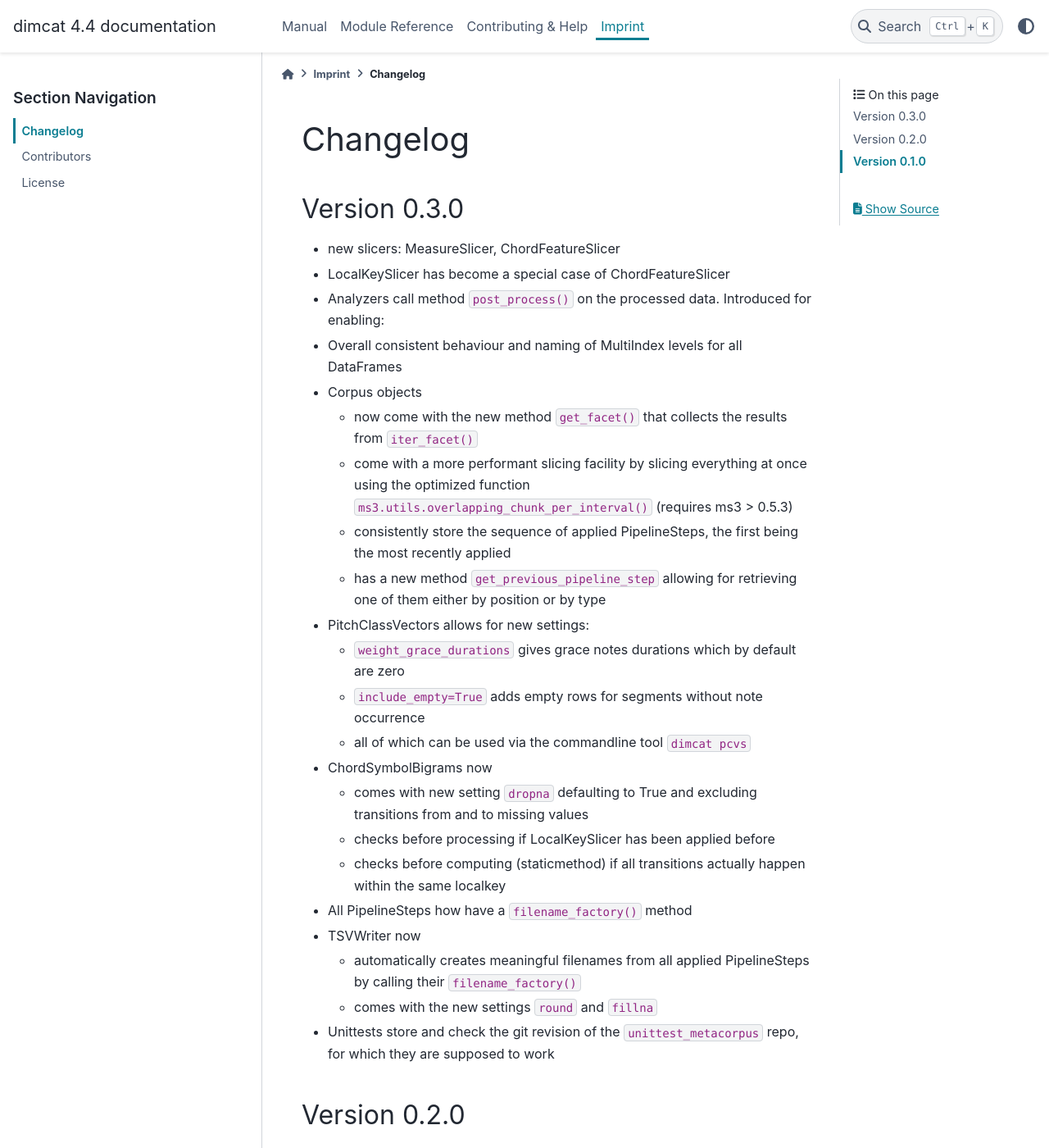
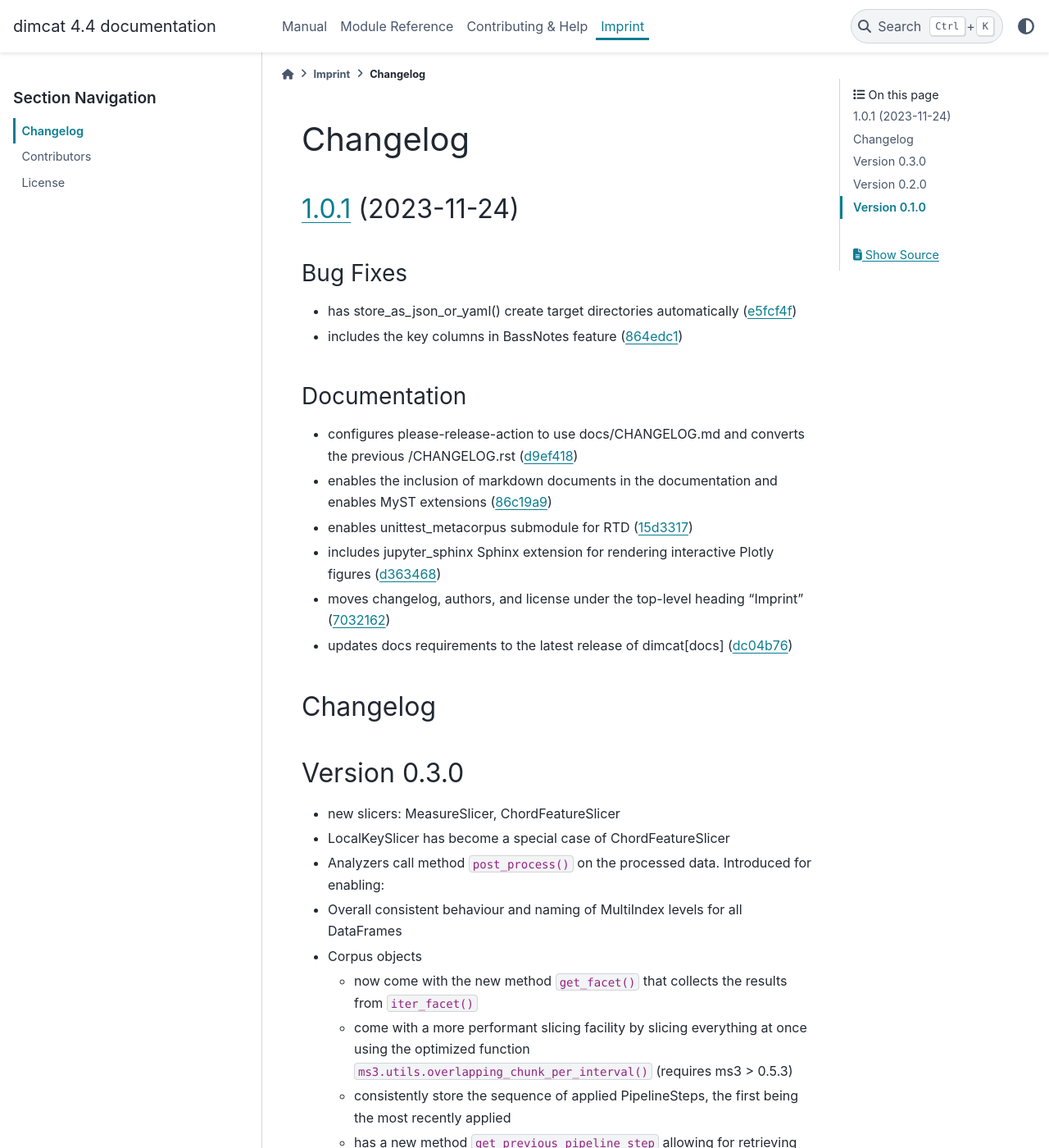
Before and after one commit to DCMLab/dimcat, a Sphinx documentation site: the page built from docs/CHANGELOG.md, in a window 1280 px wide and 1400 px high. Shown: the whole window at 82% size. Built offline with Sphinx 7.4.7 and the PyData theme 0.15.4, drawn with Linux system fonts in a browser that asks for light colours; comment, search, counter and statistics services are not loaded.

Commit message:
chore(development): release 1.0.1

```diff
--- a/docs/CHANGELOG.md
+++ b/docs/CHANGELOG.md
@@ -1,4 +1,24 @@
 # Changelog
+
+## [1.0.1](https://github.com/DCMLab/dimcat/compare/v1.0.0...v1.0.1) (2023-11-24)
+
+
+### Bug Fixes
+
+* has store_as_json_or_yaml() create target directories automatically ([e5fcf4f](https://github.com/DCMLab/dimcat/commit/e5fcf4f0728e167cbf33c3b0d7729b3e09eb9eda))
+* includes the key columns in BassNotes feature ([864edc1](https://github.com/DCMLab/dimcat/commit/864edc1d29c91f29ad52f5a3094d8cbdf1b62020))
+
+
+### Documentation
+
+* configures please-release-action to use docs/CHANGELOG.md and converts the previous /CHANGELOG.rst ([d9ef418](https://github.com/DCMLab/dimcat/commit/d9ef418677df588a154535b0bc46209ea4fc0568))
+* enables the inclusion of markdown documents in the documentation and enables MyST extensions ([86c19a9](https://github.com/DCMLab/dimcat/commit/86c19a9a4d3912c8343cf8c29b29e71816acac87))
+* enables unittest_metacorpus submodule for RTD ([15d3317](https://github.com/DCMLab/dimcat/commit/15d3317951352bee86119cfd68b018259b4c1b71))
+* includes jupyter_sphinx Sphinx extension for rendering interactive Plotly figures ([d363468](https://github.com/DCMLab/dimcat/commit/d36346895a20c5613d3d6784cacf0aa8f2fded93))
+* moves changelog, authors, and license under the top-level heading "Imprint" ([7032162](https://github.com/DCMLab/dimcat/commit/7032162a5624f47c49df0c5bdd021d7879445de6))
+* updates docs requirements to the latest release of dimcat[docs] ([dc04b76](https://github.com/DCMLab/dimcat/commit/dc04b763c594d48e98c5b407e23d9c106dfd412f))
+
+## Changelog
 
 ## Version 0.3.0
 
```
